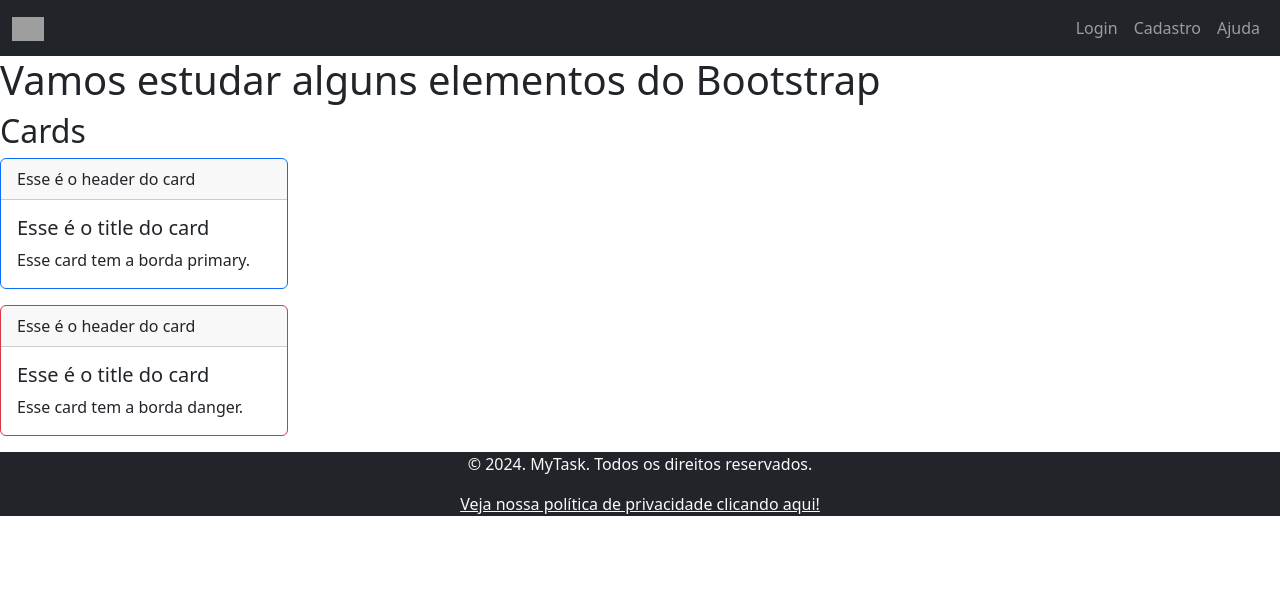
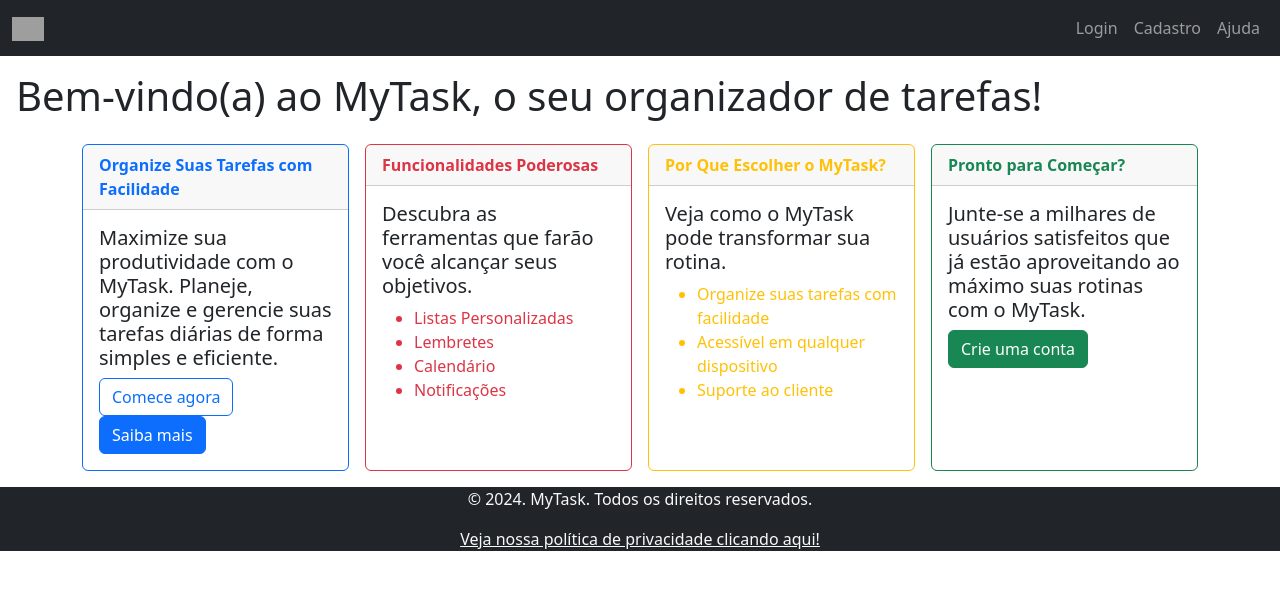
Before and after one commit to flaviare1s/mytask, a React (Vite) app: page /#/ in a window 1280 px wide. Shown: the top 590 px of the page. Built offline with nearby package versions, Linux system fonts and the light colour scheme; grey boxes are pictures that could not be loaded.

Commit message:
Organizei a home

```diff
--- a/src/pages/Home.jsx
+++ b/src/pages/Home.jsx
@@ -1,31 +1,62 @@
-import { Card } from 'react-bootstrap'
+import { Button, Card, Container } from 'react-bootstrap'
 
 const Home = () => {
   return (
     <main>
-      <h1>Vamos estudar alguns elementos do Bootstrap</h1>
+      <h1 className='p-3'>Bem-vindo(a) ao MyTask, o seu organizador de tarefas!</h1>
 
-      <h2>Cards</h2>
-
-      <Card border="primary" variant='dark' style={{ width: '18rem' }}>
-        <Card.Header>Esse é o header do card</Card.Header>
+      <Container className='d-flex gap-3'>
+        <Card border="primary" variant='dark' style={{ width: '22rem' }}>
+          <Card.Header className='text-primary fw-bold'>Organize Suas Tarefas com Facilidade</Card.Header>
           <Card.Body>
-          <Card.Title>Esse é o title do card</Card.Title>
+            <Card.Title>Maximize sua produtividade com o MyTask. Planeje, organize e gerencie suas tarefas diárias de forma simples e eficiente.</Card.Title>
             <Card.Text>
-            Esse card tem a borda primary.
+              <Button variant="outline-primary" className='me-3'>Comece agora</Button>
+              <Button variant="primary">Saiba mais</Button>
             </Card.Text>
           </Card.Body>
         </Card>
 
-      <Card className='mt-3' border="danger" variant='dark' style={{ width: '18rem' }}>
-        <Card.Header>Esse é o header do card</Card.Header>
+        <Card border="danger" variant='dark' style={{ width: '22rem' }}>
+          <Card.Header className='text-danger fw-bold'>Funcionalidades Poderosas</Card.Header>
           <Card.Body>
-          <Card.Title>Esse é o title do card</Card.Title>
+            <Card.Title>Descubra as ferramentas que farão você alcançar seus objetivos.</Card.Title>
             <Card.Text>
-            Esse card tem a borda danger.
+              <ul className='text-danger'>
+                <li>Listas Personalizadas</li>
+                <li>Lembretes</li>
+                <li>Calendário</li>
+                <li>Notificações</li>
+              </ul>
             </Card.Text>
           </Card.Body>
         </Card>
+
+        <Card border="warning" variant='dark' style={{ width: '22rem' }}>
+          <Card.Header className='text-warning fw-bold'>Por Que Escolher o MyTask?</Card.Header>
+          <Card.Body>
+            <Card.Title>Veja como o MyTask pode transformar sua rotina.</Card.Title>
+            <Card.Text>
+              <ul className='text-warning'>
+                <li>Organize suas tarefas com facilidade</li>
+                <li>Acessível em qualquer dispositivo</li>
+                <li>Suporte ao cliente</li>
+              </ul>
+            </Card.Text>
+          </Card.Body>
+        </Card>
+
+        <Card border="success" variant='dark' style={{ width: '22rem' }}>
+          <Card.Header className='text-success fw-bold'>Pronto para Começar?</Card.Header>
+          <Card.Body>
+            <Card.Title>Junte-se a milhares de usuários satisfeitos que já estão aproveitando ao máximo suas rotinas com o MyTask.</Card.Title>
+            <Card.Text>
+              <Button variant="success" className='me-3'>Crie uma conta</Button>
+            </Card.Text>
+          </Card.Body>
+        </Card>
+
+      </Container>
     </main>
   )
 }
```
Lines whose indentation alone changed are shown as unchanged.
